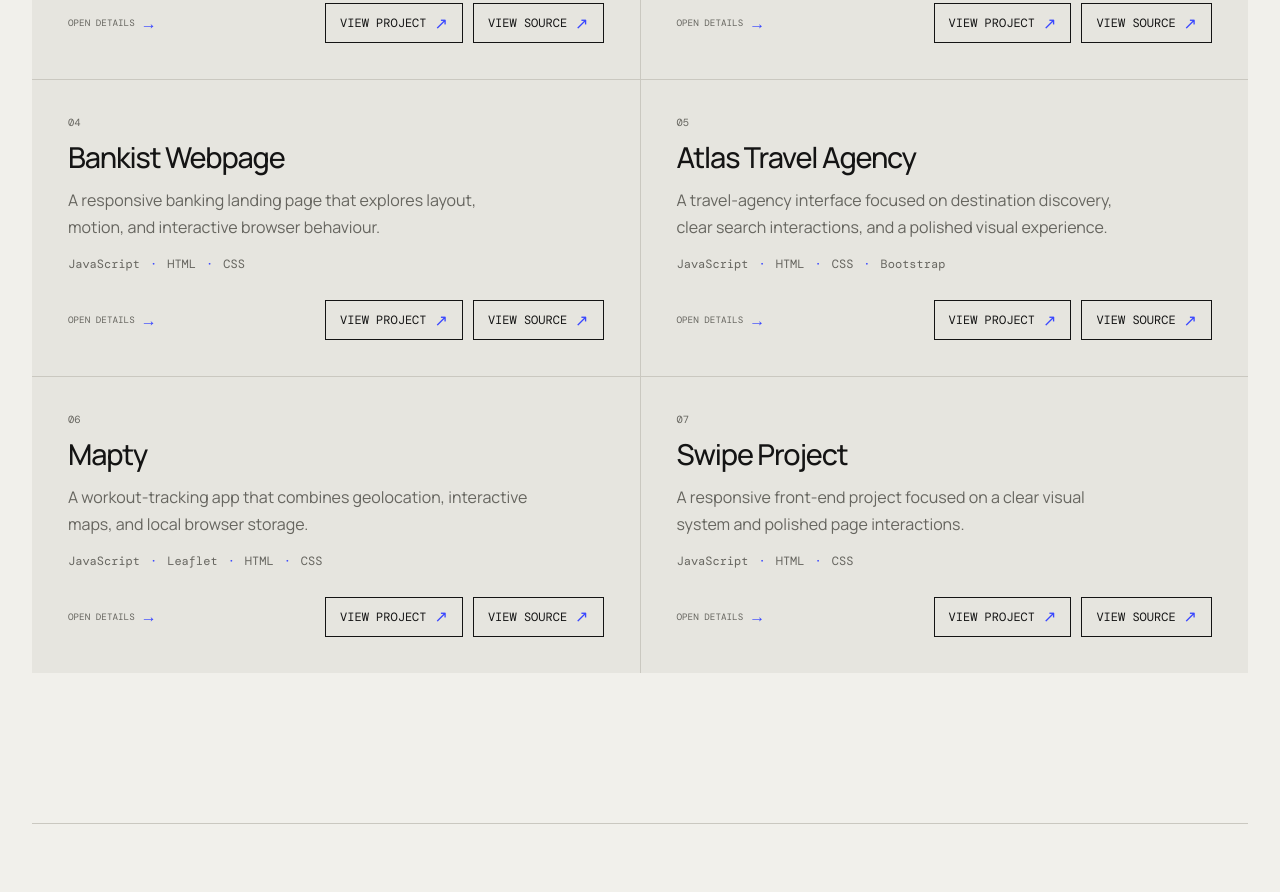
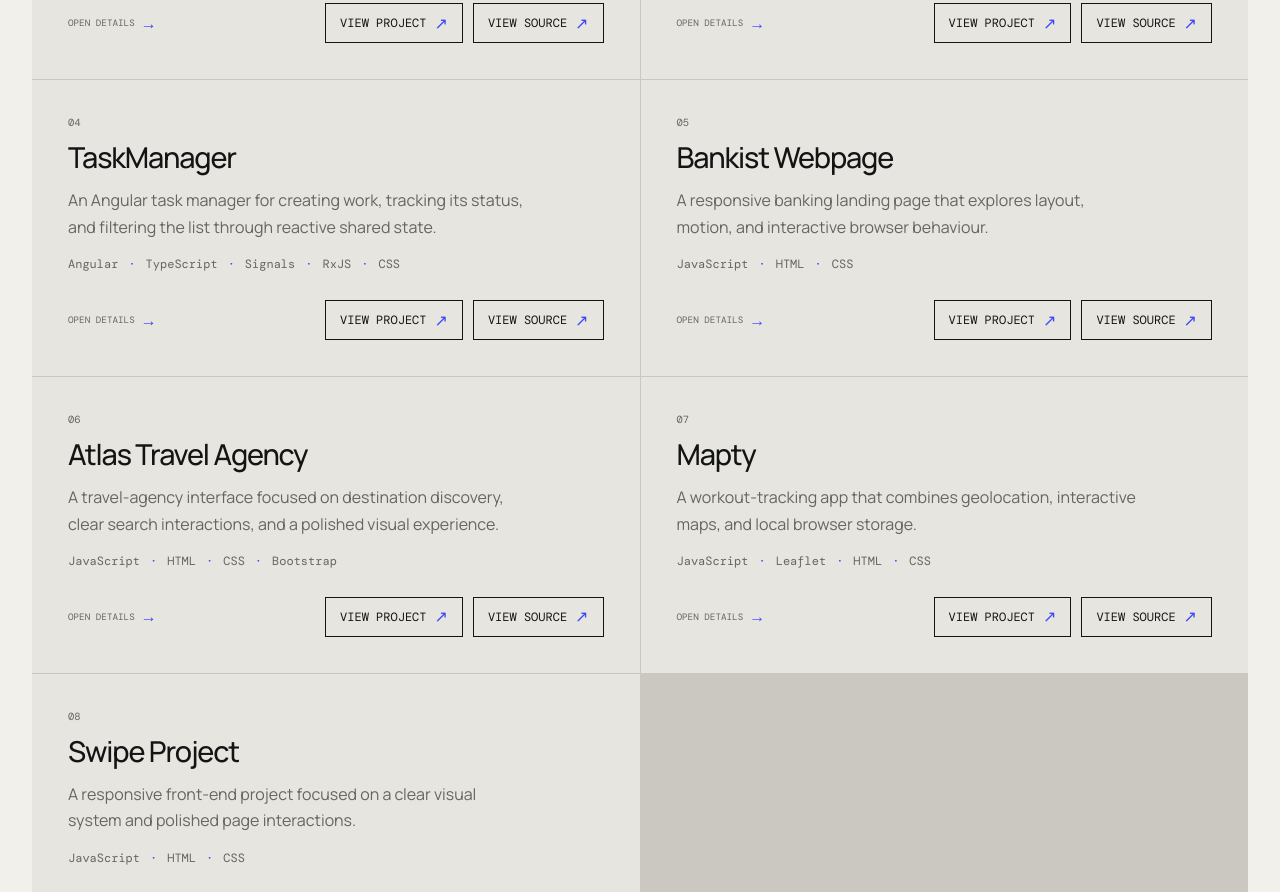
Before and after one commit to helderbadim/personal-portfolio, an Angular app: page / in a window 1280 px wide. Shown: the part 1980-2872 px from the top of the page. Built offline with nearby package versions, Linux system fonts and the light colour scheme; a web font is replaced by a local one.

Commit message:
Add TaskManager portfolio project

```diff
--- a/src/app/data/portfolio.data.ts
+++ b/src/app/data/portfolio.data.ts
@@ -83,6 +83,25 @@ export const PROJECTS: readonly Project[] = [
     mobilePreviewUrl: 'project-easy-task-mobile.png',
     previewFit: 'cover',
     sourceUrl: 'https://github.com/helderbadim/Easy-Task-Management',
+  },
+  {
+    title: 'TaskManager',
+    description:
+      'An Angular task manager for creating work, tracking its status, and filtering the list through reactive shared state.',
+    built: [
+      'A task workflow for adding titles and descriptions, moving work between open, in-progress, and completed states, and filtering by status.',
+      'Standalone Angular components connected through an injectable service, readonly signals, computed state, and shared status options provided by an injection token.',
+    ],
+    learned: [
+      'How Angular services and signals provide a focused source of truth while keeping components small and reactive.',
+      'How dependency injection, reusable providers, and component composition reduce duplicated state and template logic.',
+    ],
+    technologies: ['Angular', 'TypeScript', 'Signals', 'RxJS', 'CSS'],
+    liveUrl: 'https://helderbadim.github.io/TaskManager/',
+    previewUrl: 'project-task-manager.png',
+    mobilePreviewUrl: 'project-task-manager-mobile.png',
+    previewFit: 'cover',
+    sourceUrl: 'https://github.com/helderbadim/TaskManager',
   },
   {
     title: 'Bankist Webpage',
```
Also changed, not shown: public/project-task-manager-mobile.png (added), public/project-task-manager.png (added).
